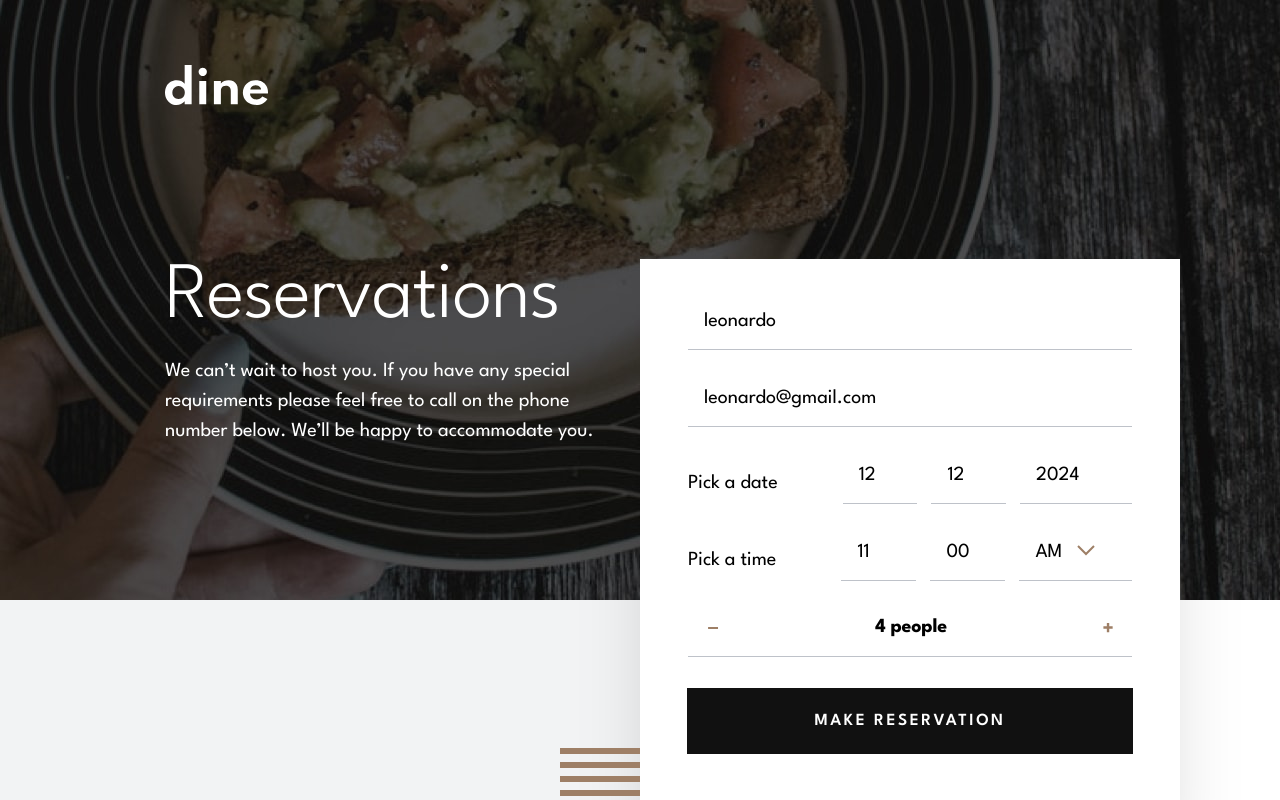
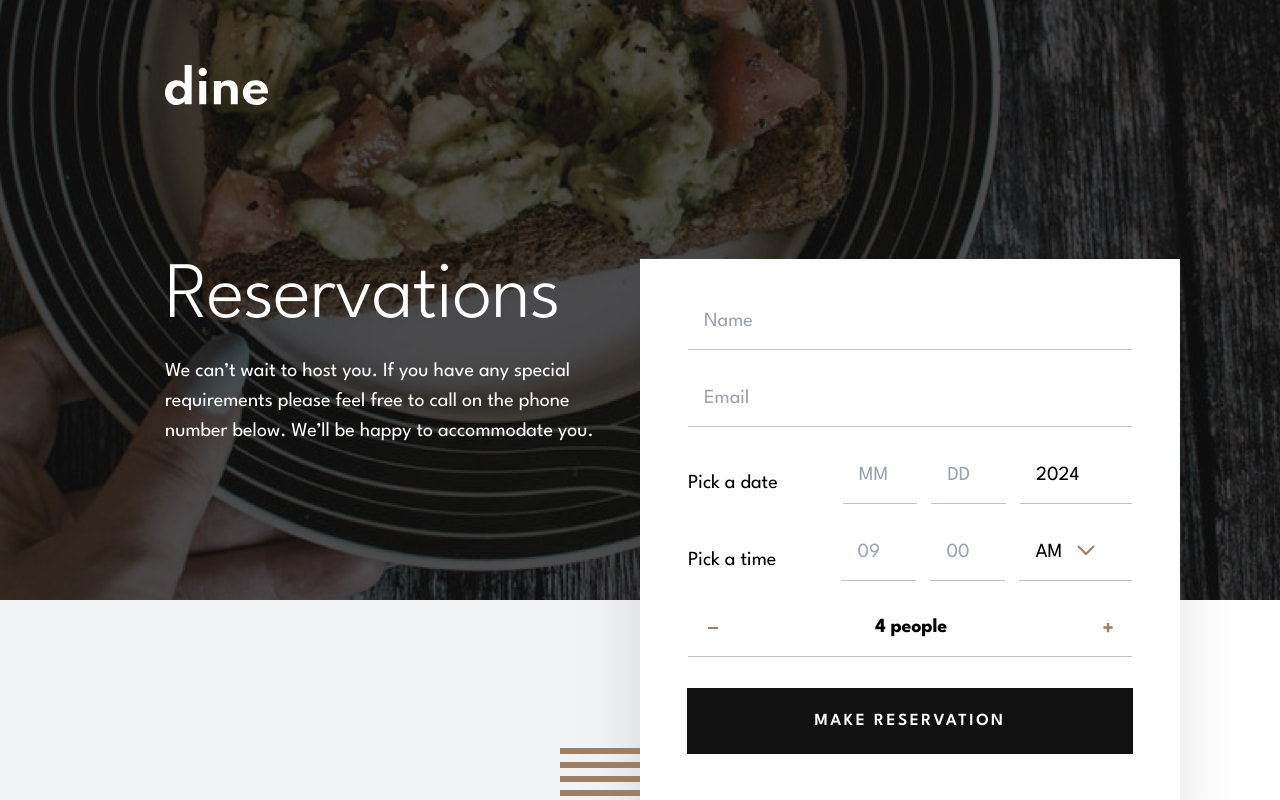
Before and after one commit to lleonardus/dine-restaurant, a React (Vite) app: page /booking in a window 1280 px wide. Shown: the top 800 px of the page. Built offline with nearby package versions, Linux system fonts and the light colour scheme.

Commit message:
cleaning default values

```diff
--- a/src/pages/booking/components/reservation-form/ReservationForm.jsx
+++ b/src/pages/booking/components/reservation-form/ReservationForm.jsx
@@ -38,12 +38,12 @@ export function ReservationForm({ formRef }) {
   } = useForm({
     mode: "onChange",
     defaultValues: {
-      name: "leonardo",
-      email: "leonardo@gmail.com",
-      month: "12",
-      day: "12",
-      hour: "11",
-      minutes: "00",
+      name: "",
+      email: "",
+      month: "",
+      day: "",
+      hour: "",
+      minutes: "",
       year: currentDate.getFullYear(),
     },
   });
```
